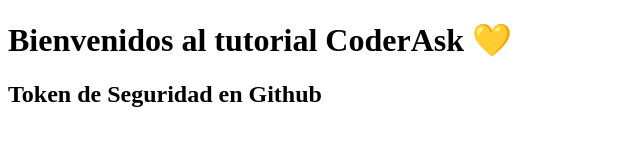
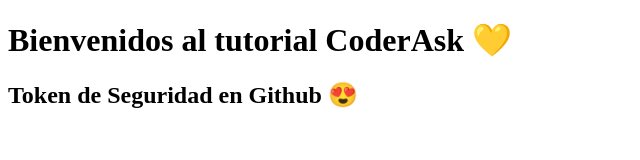
Before and after one commit to CoderAsk-Coderhouse/coderask, a plain HTML site: page index.html in a window 1280 px wide. Shown: the full height of the page, 0-640 px from the left. Drawn offline with Linux system fonts and the light colour scheme.

Commit message:
comentario

```diff
--- a/index.html
+++ b/index.html
@@ -9,7 +9,7 @@
 <body>
     <header>
         <h1>Bienvenidos al tutorial CoderAsk 💛</h1>
-        <h2>Token de Seguridad en Github</h2>
+        <h2>Token de Seguridad en Github 😍</h2>
     </header>
 </body>
 </html>
```
